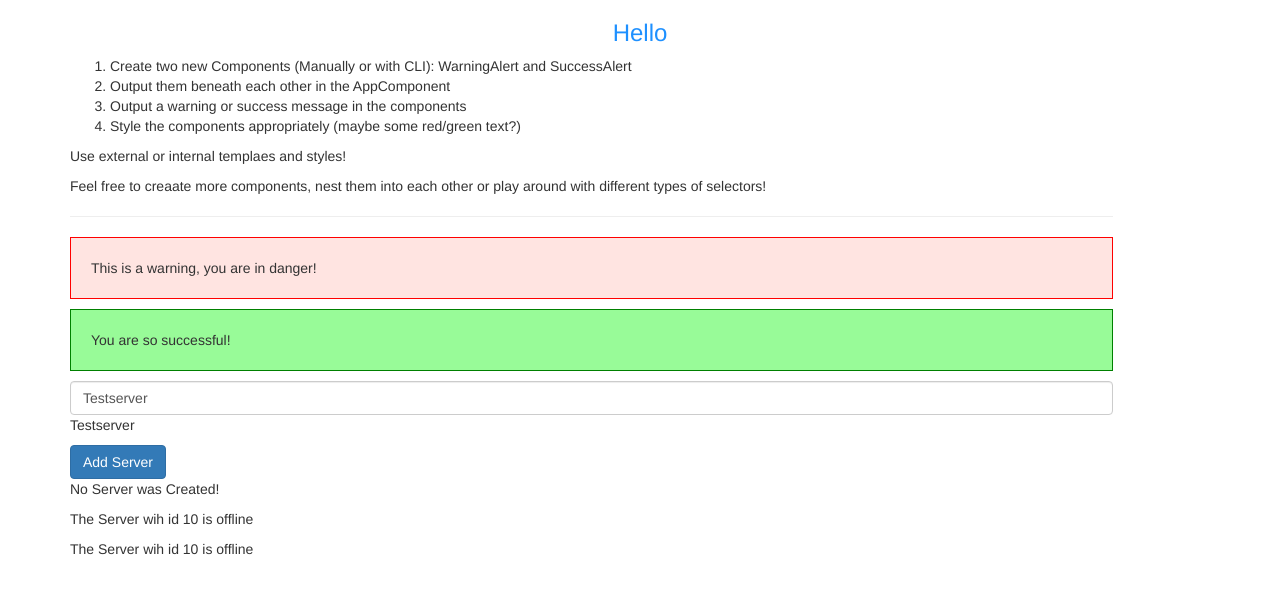
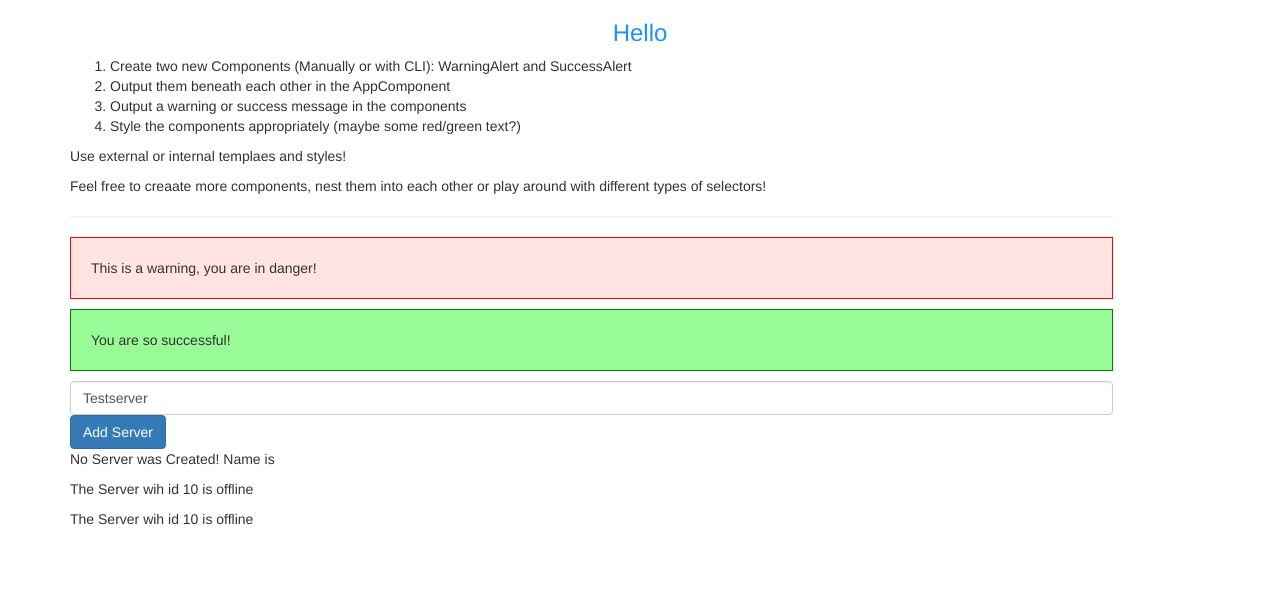
Before and after one commit to garcia-oswaldo/my-first-AngularApp, an Angular app: page / in a window 1280 px wide. Shown: the top 594 px of the page. Built offline with nearby package versions, Linux system fonts and the light colour scheme.

Commit message:
push for update

```diff
--- a/src/app/app.module.ts
+++ b/src/app/app.module.ts
@@ -8,6 +8,7 @@ import { ServerComponent } from './server/server.component';
 import { ServersComponent } from './servers/servers.component';
 import { WarningAlertComponent} from './warning-alert/warning-alert.component';
 import { SuccessAlertComponent } from './success-alert/success-alert.component';
+import { PracticeComponent } from './practice/practice.component';
 
 
 @NgModule({
@@ -16,7 +17,8 @@ import { SuccessAlertComponent } from './success-alert/success-alert.component';
     ServerComponent,
     ServersComponent,
     WarningAlertComponent,
-    SuccessAlertComponent
+    SuccessAlertComponent,
+    PracticeComponent
 
   ],
   imports: [
--- /dev/null
+++ b/src/app/practice/practice.component.html
@@ -0,0 +1,10 @@
+<p>practice works!</p>
+<!--1. Add a input field which updates a property (username via two wy binding)-->
+<!--2. outpu the username property via string interpolation (in a paragraph below the input)-->
+<!--3. add a button which may only clikcked if the username is not an empty string-->
+<!--4. upon clicking the button the user name should be reset to an empty string-->
+
+<!--<input-->
+<!--  text="username"-->
+<!--  class="form-control"-->
+<!--  [(ngModel)]="username">-->
--- /dev/null
+++ b/src/app/practice/practice.component.ts
@@ -0,0 +1,15 @@
+import { Component, OnInit } from '@angular/core';
+
+@Component({
+  selector: 'app-practice',
+  templateUrl: './practice.component.html',
+  styleUrls: ['./practice.component.css']
+})
+export class PracticeComponent implements OnInit {
+
+  constructor() { }
+
+  ngOnInit(): void {
+  }
+
+}
--- a/src/app/servers/servers.component.html
+++ b/src/app/servers/servers.component.html
@@ -9,7 +9,7 @@
   text="text"
   class="form-control"
   [(ngModel)]="serverName">
-<p>{{serverName}}</p>
+<!--<p>{{serverName}}</p>-->
 <button class="btn btn-primary"
         [disabled]="!allowNewServer"
         (click)="onCreateServer()">Add Server</button>
--- a/src/app/servers/servers.component.ts
+++ b/src/app/servers/servers.component.ts
@@ -17,7 +17,7 @@ import { Component, OnInit } from '@angular/core';
 })
 export class ServersComponent implements OnInit {
   allowNewServer = false;
-  serverCreationStatus ="No Server was Created!";
+  serverCreationStatus ="No Server was Created! Name is";
   serverName = 'Testserver';
 
 
@@ -30,7 +30,7 @@ export class ServersComponent implements OnInit {
   ngOnInit() {
   }
   onCreateServer(){
-    this.serverCreationStatus = 'Server was Created!';
+    this.serverCreationStatus = 'Server was Created! '+ this.serverName;
   }
   onUpdateServerName (event: Event){
     // console.log(event);
```
Also changed, not shown: src/app/practice/practice.component.css (added), 1 other file (tests, documents, lock files or other folders).
